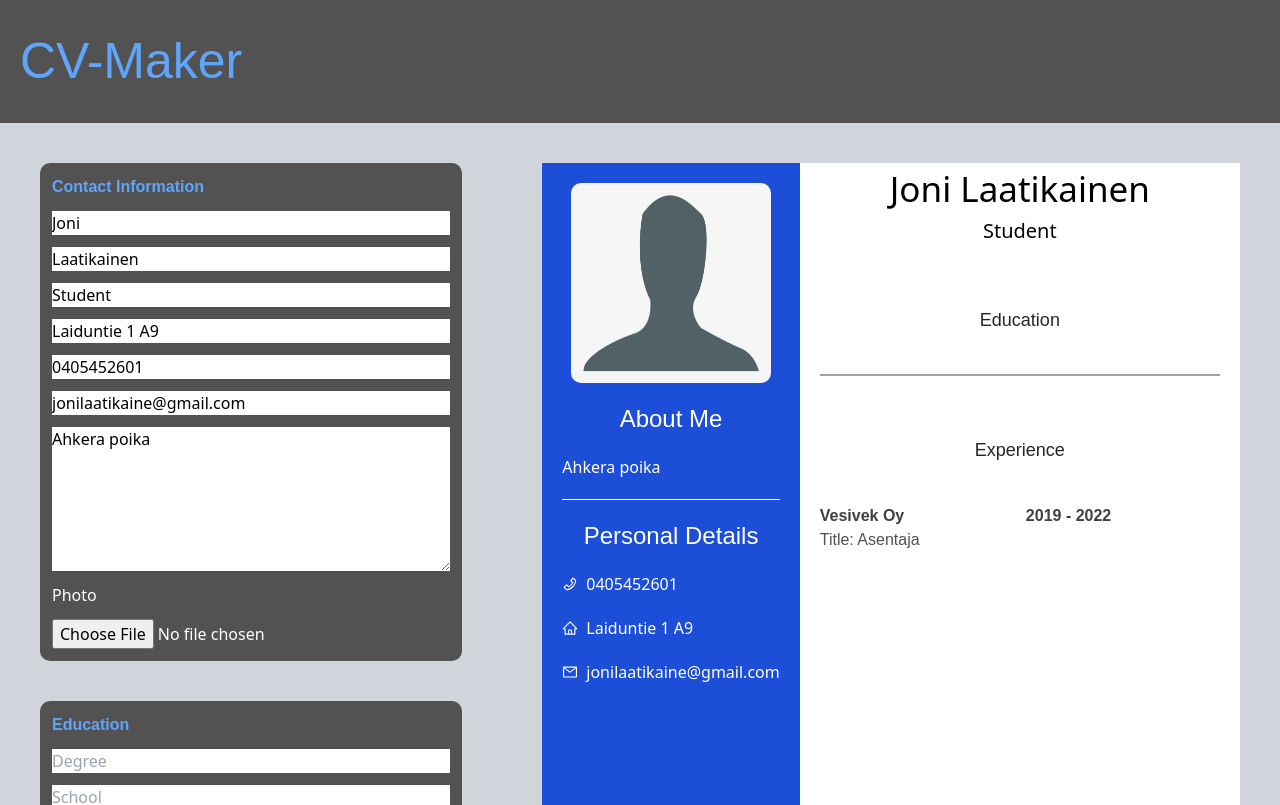
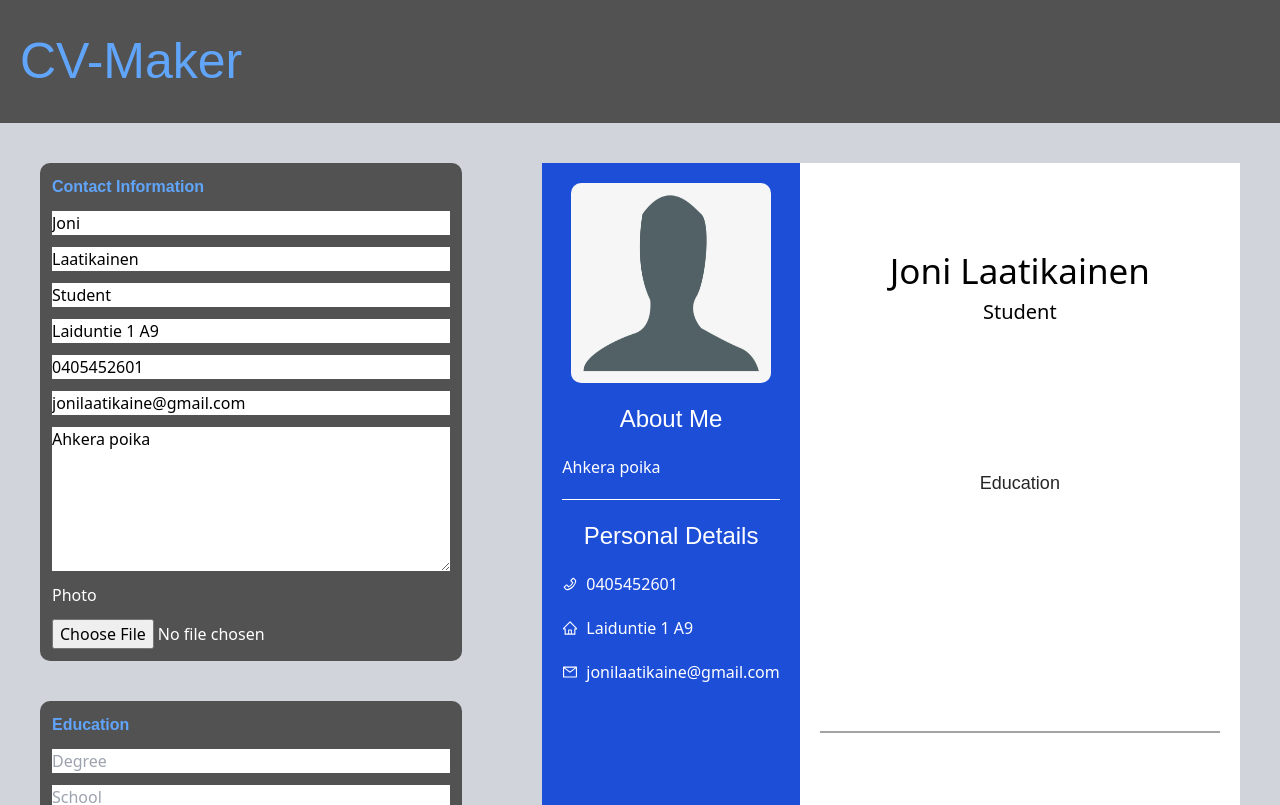
Before and after one commit to jlaat/cv-project, a React (Vite) app: page / in a window 1280 px wide. Shown: the top 805 px of the page. Built offline with nearby package versions, Linux system fonts and the light colour scheme.

Commit message:
CSS adjustments

```diff
--- a/src/App.jsx
+++ b/src/App.jsx
@@ -41,7 +41,7 @@ function App() {
   return (
     <div className="App">
       <Header />
-      <main className="flex flex-col md:flex-row bg-gray-300">
+      <main className="flex flex-col md:flex-row bg-gray-300 align-top">
         <LeftSide
           contactInformation={contactInformation}
           passContactInformation={setContactInformation}
--- a/src/components/Education/EducationOutput.jsx
+++ b/src/components/Education/EducationOutput.jsx
@@ -3,7 +3,7 @@ import EducationCard from "./EducationCard";
 
 const EducationOutput = (props) => {
   return (
-    <div className="flex flex-col flex-1 text-white justify-start items-center mt-10 mx-5 p-5 border-b-2 border-neutral-400">
+    <div className="flex flex-col flex-1 text-white justify-start items-center my-10 mx-5 p-5 border-b-2 border-neutral-400">
       <h1 className="font-poppins text-neutral-800 text-lg px-1 mb-5 ">
         Education
       </h1>
--- a/src/components/Experience/WorkCard.jsx
+++ b/src/components/Experience/WorkCard.jsx
@@ -3,12 +3,12 @@ import React, { useState } from "react";
 const WorkCard = (props) => {
   return (
     <div>
-      <div className="flex flex-1 flex-col justify-start text-left ">
+      <div className="flex flex-1 flex-col justify-start text-left w-[100%]">
         <div className="flex flex-row gap-3">
-          <h2 className="flex-1 font-poppins text-left text-neutral-700 font-bold justify-self-center">
+          <h2 className="flex-1 font-poppins text-left text-neutral-700 font-bold justify-self-start">
             {props.employer}
           </h2>
-          <h2 className="flex-1 font-poppins text-left text-neutral-700 font-bold justify-self-start">
+          <h2 className="flex-1 font-poppins text-left text-neutral-700 font-bold">
             {`${props.jobStart} - ${props.jobEnd}`}
           </h2>
         </div>
--- a/src/components/Experience/WorkOutput.jsx
+++ b/src/components/Experience/WorkOutput.jsx
@@ -3,11 +3,11 @@ import WorkCard from "./WorkCard";
 
 const WorkOutput = (props) => {
   return (
-    <div className="flex flex-col flex-1 text-white justify-start items-center mt-10 p-5">
-      <h1 className="font-poppins text-neutral-800 text-lg mb-10 px-1 ">
+    <div className="flex flex-col flex-1 text-white justify-start items-center my-10 mx-5 p-5 border-b-2 border-neutral-400">
+      <h1 className="font-poppins text-neutral-800 text-lg mb-10 px-1">
         Experience
       </h1>
-      <div className="flex flex-1 w-[100%] gap-10 flex-col ">
+      <div className="flex flex-1 w-[100%] gap-10 flex-col">
         {props.workInputs.map((input) => {
           return (
             <WorkCard
--- a/src/components/RightSide.jsx
+++ b/src/components/RightSide.jsx
@@ -8,9 +8,9 @@ import {
 
 const RightSide = (props) => {
   return (
-    <div className="flex w-[210mm] h-[270mm] flex-row rounded-[10px] p-10">
+    <div className="flex w-[210mm] h-[279mm] flex-row rounded-[10px] p-10 sticky top-0">
       <ContactOutput contactInformation={props.contactInformation} />
-      <div className="flex-1 flex-col basis-[70%] justify-center bg-white">
+      <div className="flex flex-1 flex-col basis-[70%] bg-white">
         <NameTitleOutput contactInformation={props.contactInformation} />
         <EducationOutput
           educationInputs={props.educationInputs}
```
